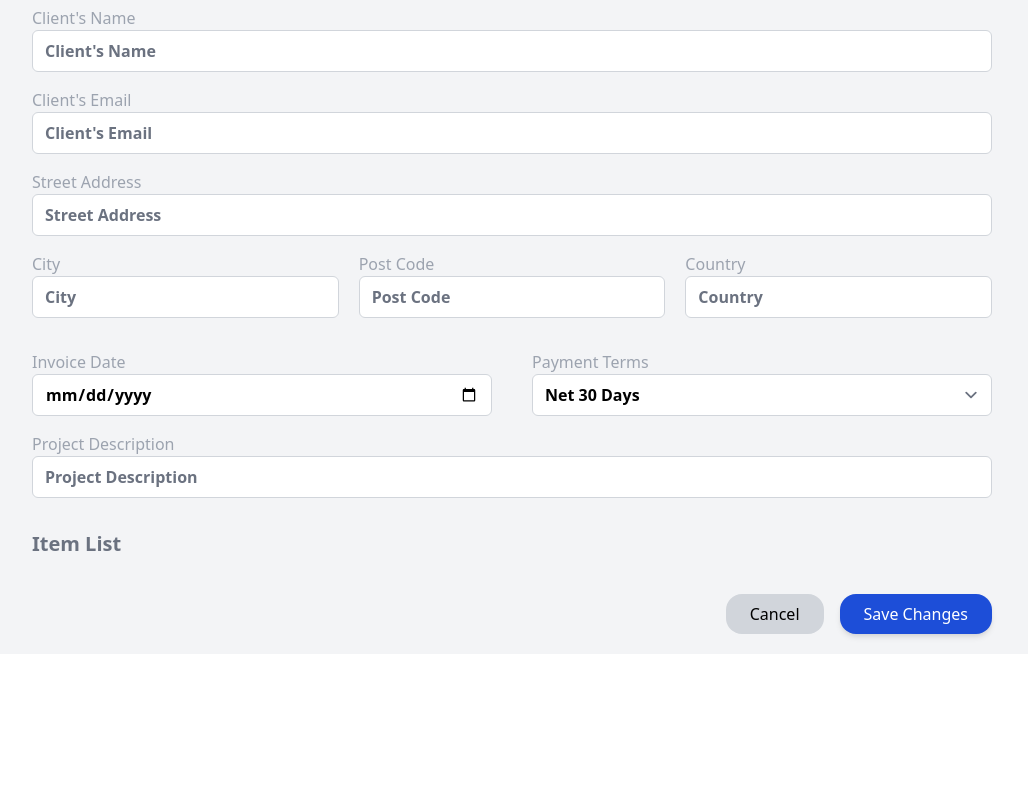
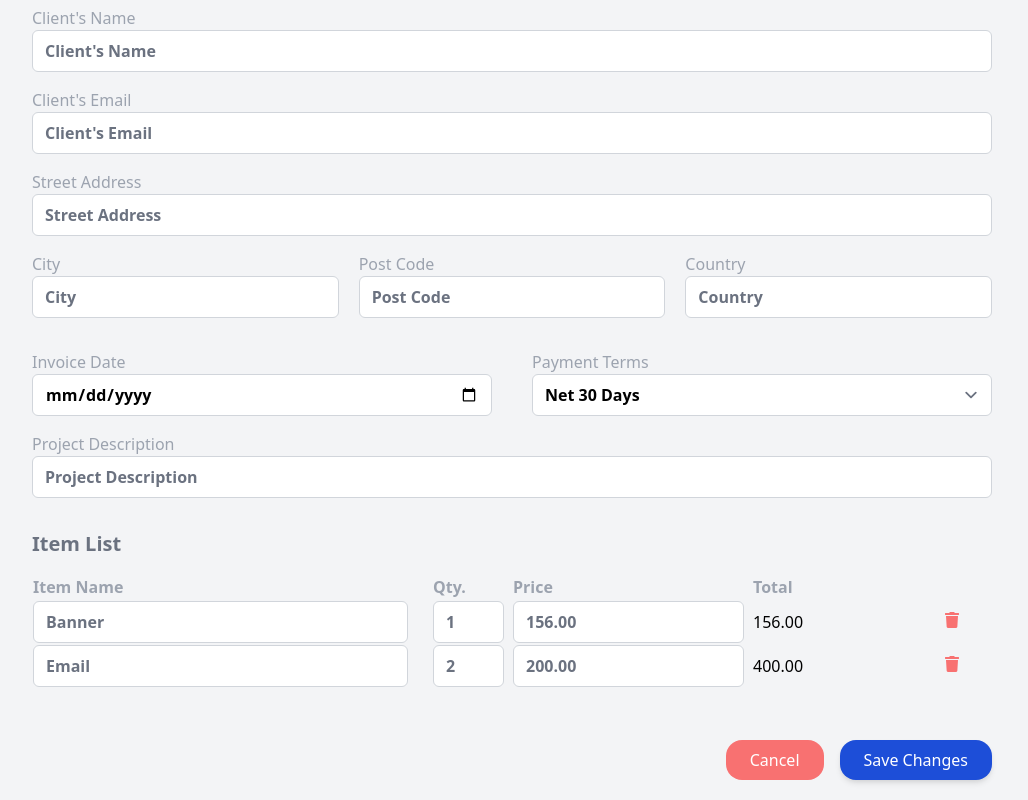
Before and after one commit to ayomideEnoch/invoice-app, a Vue app: page /invoice-create in a window 1280 px wide. Shown: the part 390-1190 px from the top of the page, without its empty margins (128-1156 px from the left). Before the commit the page ends 1044 px from the top, so only its background shows below. Built offline with nearby package versions, Linux system fonts and the light colour scheme.

Commit message:
Iteration...

```diff
--- a/src/views/InvoiceCreate.vue
+++ b/src/views/InvoiceCreate.vue
@@ -157,9 +157,79 @@
       <p class="text-gray-500 text-xl font-semibold mb-4">Item List</p>
     </div>
 
+    <table class="table-fixed w-full mb-8">
+      <thead>
+        <tr class="text-gray-400 text-left mb-2">
+          <th class="w-5/12">Item Name</th>
+          <th class="w-1/12">Qty.</th>
+          <th class="w-3/12">Price</th>
+          <th class="w-2/12">Total</th>
+          <th class="w-1/12"></th>
+        </tr>
+      </thead>
+      <tbody>
+        <tr>
+          <td class="pr-6">
+            <input
+              class="rounded-md w-full border border-gray-300 font-semibold"
+              placeholder="Banner "
+              type="text"
+            />
+          </td>
+          <td class="pr-2">
+            <input
+              class="rounded-md w-full border border-gray-300 font-semibold"
+              placeholder="1 "
+              type="number"
+            />
+          </td>
+          <td class="pr-2">
+            <input
+              class="rounded-md w-full border border-gray-300 font-semibold"
+              placeholder="156.00"
+              type="number"
+            />
+          </td>
+          <td><p>156.00</p></td>
+          <td class="flex justify-center py-3 cursor-pointer text-red-400">
+            <i class="fa fa-trash"></i>
+          </td>
+        </tr>
+        <tr>
+          <td class="pr-6">
+            <input
+              class="rounded-md w-full border border-gray-300 font-semibold"
+              placeholder="Email"
+              type="email"
+            />
+          </td>
+          <td class="pr-2">
+            <input
+              class="rounded-md w-full border border-gray-300 font-semibold"
+              placeholder="2"
+              type="number"
+            />
+          </td>
+          <td class="pr-2">
+            <input
+              class="rounded-md w-full border border-gray-300 font-semibold"
+              placeholder="200.00"
+              type="number"
+            />
+          </td>
+          <td>
+            <p>400.00</p>
+          </td>
+          <td class="flex justify-center py-3 cursor-pointer text-red-400">
+            <i class="fa fa-trash"></i>
+          </td>
+        </tr>
+      </tbody>
+    </table>
+
     <div class="flex py-5 justify-end">
-      <button class="px-6 bg-gray-300 rounded-2xl p-2 ml-4 focus:outline-none">
-        <p class="text-black">Cancel</p>
+      <button class="text-white px-6 bg-red-400 rounded-2xl p-2 ml-4 focus:outline-none">
+        <p>Cancel</p>
       </button>
       <button
         class="px-6 shadow-md bg-blue-700 rounded-2xl p-2 ml-4 focus:outline-none text-white"
```
